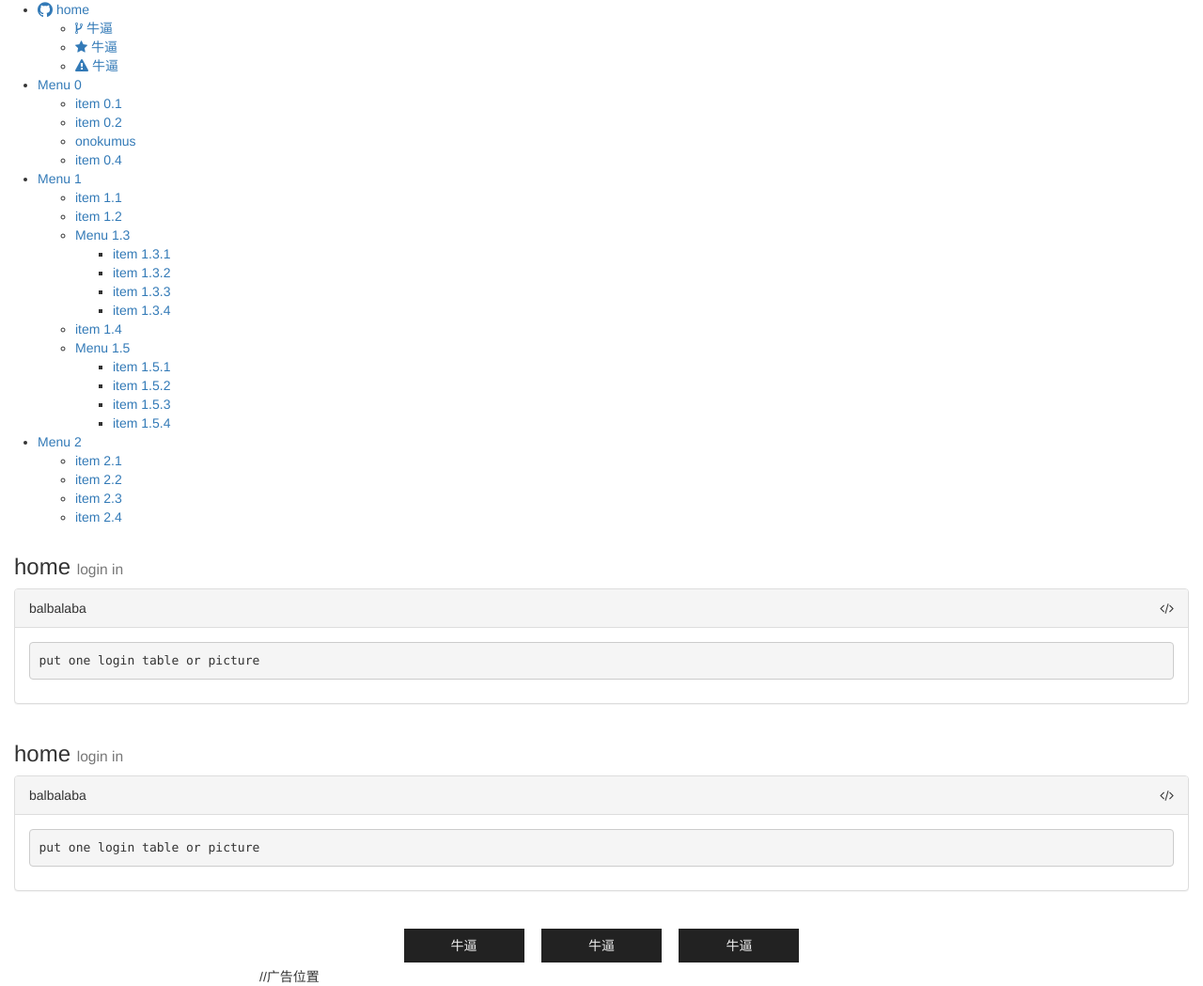
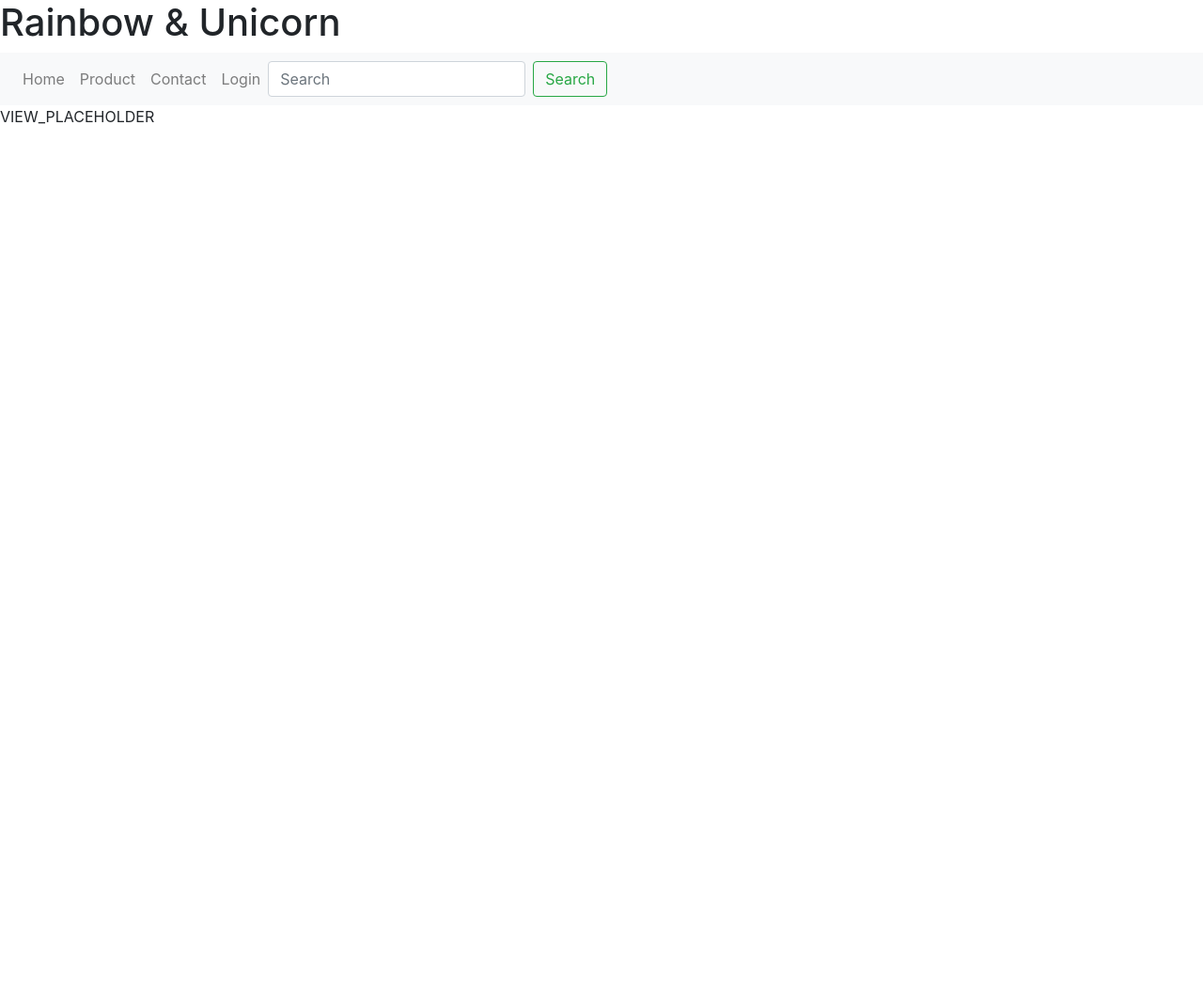
Before and after one commit to tunjing998/webprogramming_ca, a PHP site: template templates/layouts/main.php in a window 1280 px wide. Shown: the whole page at 94% size. After the commit the page ends 132 px from the top, so only its background shows below. Run offline with PHP 8.4, Linux system fonts and the light colour scheme; the template is opened without the code that fills it, so the values that code supplies are empty; some libraries are stand-ins or nearby versions.

Commit message:
Delete the metis menu missing file
Forgot to remove 1 js
The main layout is modified

```diff
--- a/templates/layouts/main.php
+++ b/templates/layouts/main.php
@@ -1,200 +1,73 @@
-<!doctype html>
-<html lang="zh">
+<!DOCTYPE html>
+<html lang='en'>
+
 <head>
-        <meta charset="UTF-8">
-        <meta http-equiv="X-UA-Compatible" content="IE=edge,chrome=1">
-        <meta name="viewport" content="width=device-width, initial-scale=1.0">
-        <title>Bootstrap左侧下拉三级菜单导航</title>
-        <!--<link rel="stylesheet" type="text/css" href="css/normalize.css" />-->
+  <meta charset='UTF-8'>
+  <meta name='viewport' content='width=device-width, initial-scale=1.0'>
+  <title>
+    <?= $locals['page_title'] ?? 'Rainbow & Unicorn' ?>
+  </title>
+  <link href="https://fonts.googleapis.com/css?family=Righteous" rel="stylesheet">
+  <link rel="stylesheet" href="https://use.fontawesome.com/releases/v5.7.1/css/all.css" integrity="sha384-fnmOCqbTlWIlj8LyTjo7mOUStjsKC4pOpQbqyi7RrhN7udi9RwhKkMHpvLbHG9Sr" crossorigin="anonymous">
+  <script src="https://ajax.googleapis.com/ajax/libs/jquery/3.3.1/jquery.min.js"></script>
+  <link rel="stylesheet" href="https://stackpath.bootstrapcdn.com/bootstrap/4.3.1/css/bootstrap.min.css" integrity="sha384-ggOyR0iXCbMQv3Xipma34MD+dH/1fQ784/j6cY/iJTQUOhcWr7x9JvoRxT2MZw1T" crossorigin="anonymous">
+  <script src="https://code.jquery.com/jquery-3.4.0.js" integrity="sha256-DYZMCC8HTC+QDr5QNaIcfR7VSPtcISykd+6eSmBW5qo=" crossorigin="anonymous"></script>
+  <script src="https://cdnjs.cloudflare.com/ajax/libs/popper.js/1.14.7/umd/popper.min.js" integrity="sha384-UO2eT0CpHqdSJQ6hJty5KVphtPhzWj9WO1clHTMGa3JDZwrnQq4sF86dIHNDz0W1" crossorigin="anonymous"></script>
+  <script src="https://stackpath.bootstrapcdn.com/bootstrap/4.3.1/js/bootstrap.min.js" integrity="sha384-JjSmVgyd0p3pXB1rRibZUAYoIIy6OrQ6VrjIEaFf/nJGzIxFDsf4x0xIM+B07jRM" crossorigin="anonymous"></script>
+  <link rel="stylesheet" type="text/css" href="<?=BASE_DIR?>/assets/styles/main.css">
+</head>
 
-        <link rel="stylesheet" href="assets/css/bootstrap.min.css">
-        <link rel="stylesheet" href="assets/css/font-awesome.min.css">
-        <link rel="stylesheet" href="assets/css/metismenu.min.css">
-        <link rel="stylesheet" href="assets/css/demo.css">
-        <link rel="stylesheet" href="assets/css/prism.min.css">
-        <link rel="stylesheet" type="text/css" href="assets/css/default.css">
-        <!--[if IE]>
-                <script src="http://libs.useso.com/js/html5shiv/3.7/html5shiv.min.js"></script>
-                <script src="js/respond.min.js"></script>
-        <![endif]-->
-    </head>
 <body>
-        <div class="sucaihuo-container">
-            <div class="sucaihuo-content bgcolor-7">
-                <div class="clearfix">
-                    <aside class="sidebar">
-                        <nav class="sidebar-nav">
-                            <ul id="menu">
-                                <li class="active">
-                                    <a href="#">
-                                        <span class="sidebar-nav-item-icon fa fa-github fa-lg"></span>
-                                        <span class="sidebar-nav-item">home</span>
-                                        <span class="fa arrow"></span>
-                                    </a>
-                                    <ul>
-                                        <li>
-                                            <a href="" target="_blank">
-                                                <span class="sidebar-nav-item-icon fa fa-code-fork"></span>
-                                                牛逼
-                                            </a>
+  <header>
+    <h1>Rainbow & Unicorn</h1>
+    <nav class="navbar navbar-expand-lg navbar-light bg-light">
+      <ul class="navbar-nav">
+        <li class="nav-item">
+          <a class="nav-link" href="<?= BASE_DIR ?>">Home</a>
         </li>
-                                        <li>
-                                            <a href="" target="_blank">
-                                                <span class="sidebar-nav-item-icon fa fa-star"></span>
-                                                牛逼
-                                            </a>
+        <li class="nav-item">
+          <a class="nav-link" href="<?= BASE_DIR ?>/product">Product</a>
         </li>
-                                        <li>
-                                            <a href="" target="_blank">
-                                                <span class="sidebar-nav-item-icon fa fa-exclamation-triangle"></span>
-                                                牛逼
-                                            </a>
+        <li class="nav-item">
+          <a class="nav-link" href="<?= BASE_DIR ?>/contact">Contact</a>
+        </li>
+        <li class="nav-item">
+          <a class="nav-link" id="link_login" onclick="document.getElementById('log').style.display = 'block'">Login</a>
         </li>
       </ul>
-                                </li>
-                                <li>
-                                    <a href="#">Menu 0 <span class="fa arrow"></span></a>
-                                    <ul>
-                                        <li><a href="#">item 0.1</a></li>
-                                        <li><a href="#">item 0.2</a></li>
-                                        <li><a href="http://www.sucaihuo.com/" target="_blank">onokumus</a></li>
-                                        <li><a href="#">item 0.4</a></li>
-                                    </ul>
-                                </li>
-                                <li>
-                                    <a href="#">Menu 1 <span class="glyphicon arrow"></span></a>
-                                    <ul>
-                                        <li><a href="#">item 1.1</a></li>
-                                        <li><a href="#">item 1.2</a></li>
-                                        <li>
-                                            <a href="#">Menu 1.3 <span class="fa plus-times"></span></a>
-                                            <ul>
-                                                <li><a href="#">item 1.3.1</a></li>
-                                                <li><a href="#">item 1.3.2</a></li>
-                                                <li><a href="#">item 1.3.3</a></li>
-                                                <li><a href="#">item 1.3.4</a></li>
-                                            </ul>
-                                        </li>
-                                        <li><a href="#">item 1.4</a></li>
-                                        <li>
-                                            <a href="#">Menu 1.5 <span class="fa plus-minus"></span></a>
-                                            <ul>
-                                                <li><a href="#">item 1.5.1</a></li>
-                                                <li><a href="#">item 1.5.2</a></li>
-                                                <li><a href="#">item 1.5.3</a></li>
-                                                <li><a href="#">item 1.5.4</a></li>
-                                            </ul>
-                                        </li>
-                                    </ul>
-                                </li>
-                                <li>
-                                    <a href="#">Menu 2 <span class="glyphicon arrow"></span></a>
-                                    <ul>
-                                        <li><a href="#">item 2.1</a></li>
-                                        <li><a href="#">item 2.2</a></li>
-                                        <li><a href="#">item 2.3</a></li>
-                                        <li><a href="#">item 2.4</a></li>
-                                    </ul>
-                                </li>
-                            </ul>
-                        </nav>
-                    </aside>
-
-                    <section class="content">
-                        <div class="col-xs-12">
-                            <h3>home  <small>login in </small></h3>
-                            <div class="panel panel-default">
-
-                                <div class="panel-heading">
-                                    balbalaba
-                                    <span class="pull-right"><span class="fa fa-code"></span></span>
+      <form class="form-inline my-2 my-lg-0" action='product'>
+        <input class="form-control mr-sm-2" name='search' type="search" placeholder="Search" aria-label="Search">
+        <button class="btn btn-outline-success my-2 my-sm-0" type="submit">Search</button>
+      </form>
+      <div id="log" class="modal">
+        <div class="animate">
+          <div class="container-1">
+            <div class="container-login">
+              <form class="login" method="post">
+                <h1>ACCOUNT LOGIN</h1>
+                <div id="username">
+                  <label for="username">Username : </label>
+                  <input id="input" name="username" type="text" placeholder="Enter Username" required>
                 </div>
-                                <div class="panel-body">
-                                    <pre><code class="language-markup">put one login table or picture </code></pre>
-
+                <div id="psw">
+                  <label for="password">Password : </label>
+                  <div class="class">
+                    <input id="password" name="password" type="password" placeholder="Password" pattern="(?=.*\d)(?=.*[a-z])(?=.*[A-Z]).{8,}" title="Must contain at least one number and one uppercase and lowercase letter, and at least 8 or more characters">
+                    <i class="far fa-eye" id='showpassword'></i>
+                  </div>
+                </div>
+                <input id="btn" type="button" value=" Log In" name='submitButton' /><br />
+                <p>Forgot <a href="reset.php">Username / Password?</a></p>
+                <p>Create an account?<a href="<?= BASE_DIR ?>/register"> Sign up</a></p>
+              </form>
             </div>
           </div>
         </div>
-                    </section>
+      </div>
+      <script src="<?=BASE_DIR?>/assets/js/login.js"></script>
+    </nav>
+  </header>
+  <?= \Rapid\Renderer::VIEW_PLACEHOLDER ?>
+</body>
 
-                    <section class="content">
-                        <div class="col-xs-12">
-                            <h3>home  <small>login in </small></h3>
-                            <div class="panel panel-default">
-
-                                <div class="panel-heading">
-                                    balbalaba
-                                    <span class="pull-right"><span class="fa fa-code"></span></span>
-                                </div>
-                                <div class="panel-body">
-                                    <pre><code class="language-markup">put one login table or picture </code></pre>
-
-                                </div>
-                            </div>
-                        </div>
-                    </section>
-
-                </div>
-
-
-
-
-
-
-
-
-
-
-
-
-
-
-                </div>
-            </div>
-        </div>
-
-        <script src="assets/js/jquery.min.js"></script>
-
-        <script src="assets/js/metismenu.js"></script>
-
-        <script>
-            $(function() {
-
-                $('#menu').metisMenu();
-
-                $('#menu2').metisMenu({
-                    toggle: false
-                });
-
-                $('#menu3').metisMenu({
-                    doubleTapToGo: true
-                });
-            });
-        </script>
-
-        <script src="assets/js/prism.min.js"></script>
-    </body>
 </html>
-
-<!-- 以下是统计及其他信息，与演示无关，不必理会 -->
-<p class="vad">
-    <a href="" target="_blank">牛逼</a>
-    <a href="" target="_blank">牛逼</a>
-    <a href="" target="_blank">牛逼</a>
-</p>
-<style type="text/css">
-    .vad { margin: 20px 0 5px; font-family: Consolas,arial,宋体,sans-serif; text-align:center;}
-    .vad a { display: inline-block; height: 36px; line-height: 36px; margin: 0 5px; padding: 0 50px; font-size: 14px; text-align:center; color:#eee; text-decoration: none; background-color: #222;}
-    .vad a:hover { color: #fff; background-color: #000;}
-    .thead { width: 728px; height: 90px; margin: 0 auto; border-bottom: 40px solid #fff;}
-</style>
-<div style="width:728px;margin:0 auto">
-
-//广告位置
-    <script type="text/javascript">
-        /*700*90 创建于 2015-06-27*/
-        var cpro_id = "u2176575";
-    </script>
-    <script src="http://cpro.baidustatic.com/cpro/ui/c.js" type="text/javascript"></script>
-</div>
-<!-- 以上是统计及其他信息，与演示无关，不必理会 -->
```
Also changed, not shown: assets/js/respond.min.js (deleted). Lines whose indentation alone changed are shown as unchanged.
